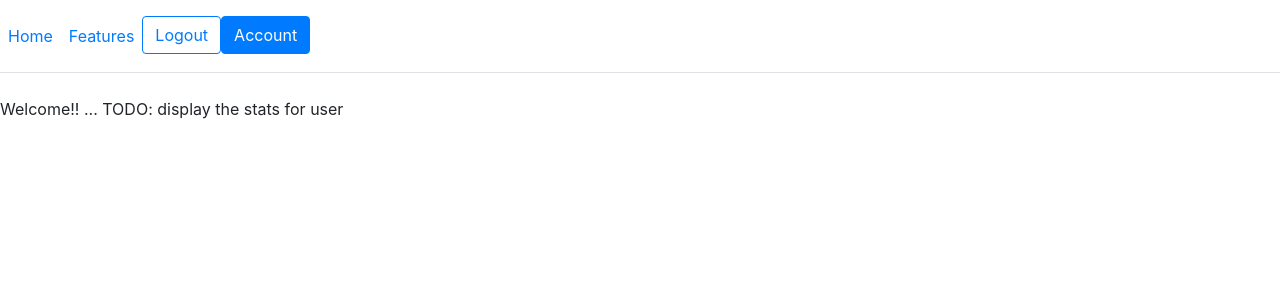
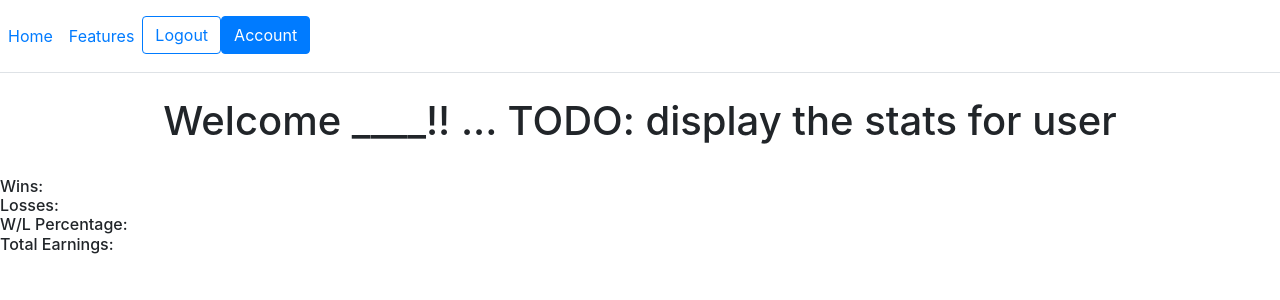
Before and after one commit to jackschlehr2/gamblersparadise, a Flask app: page /account in a window 1280 px wide. Shown: the top 300 px of the page. Run offline with Flask 2, Linux system fonts and the light colour scheme; the visitor is signed in with stand-in values (Sample User, id 1); some libraries are stand-ins or nearby versions.

Commit message:
account html test

```diff
--- a/flaskr/templates/account.html
+++ b/flaskr/templates/account.html
@@ -1,7 +1,23 @@
 {% extends "header.html" %}
 
 {% block body %}
+<style>
+  h1 {text-align: center;}
+</style>
       <div>
-        Welcome!! ... TODO: display the stats for user
+        <header>
+          <h1>Welcome ____!! ... TODO: display the stats for user</h1>
+        </header>
+
       </div>
+      <br>
+      <body>
+        <h6>
+        Wins: <br>
+        Losses: <br>
+        W/L Percentage: <br>
+        Total Earnings: <br>
+        </h6>
+      </body>
+
 {% endblock  %}
```
